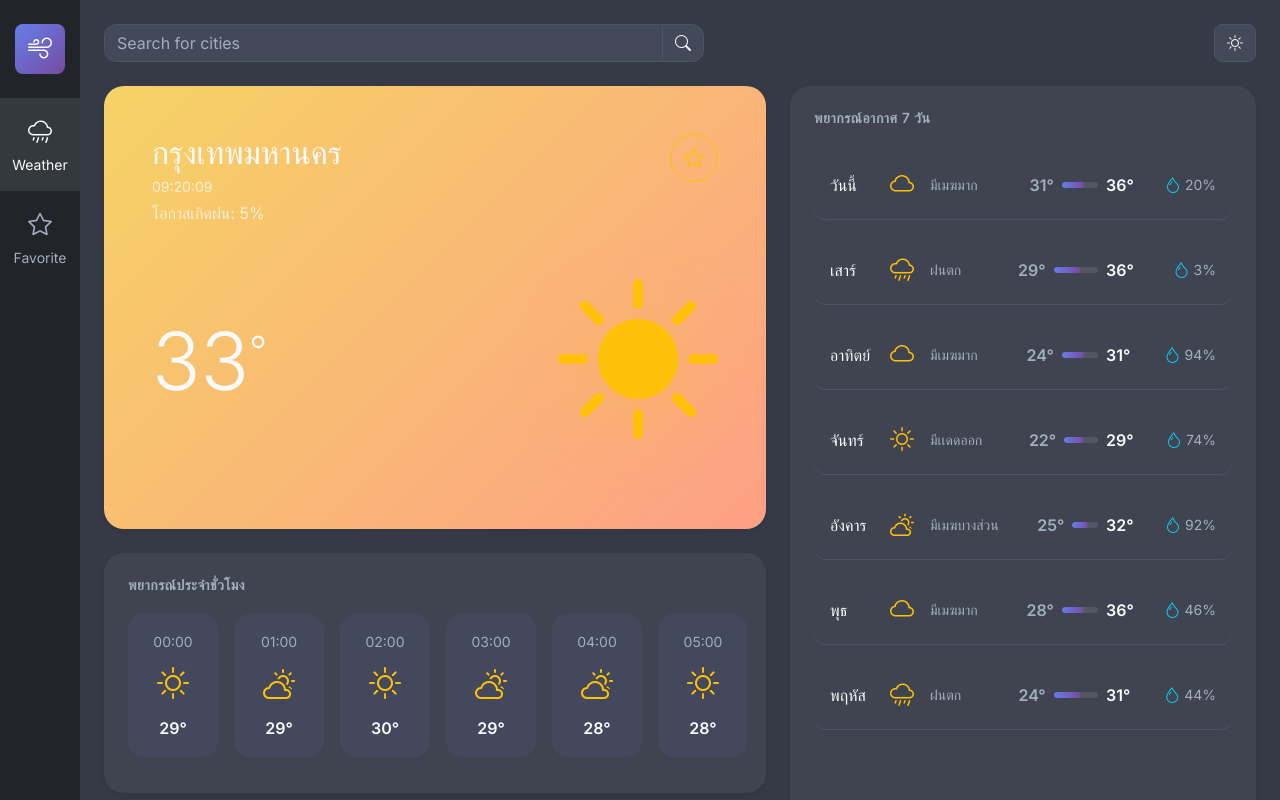
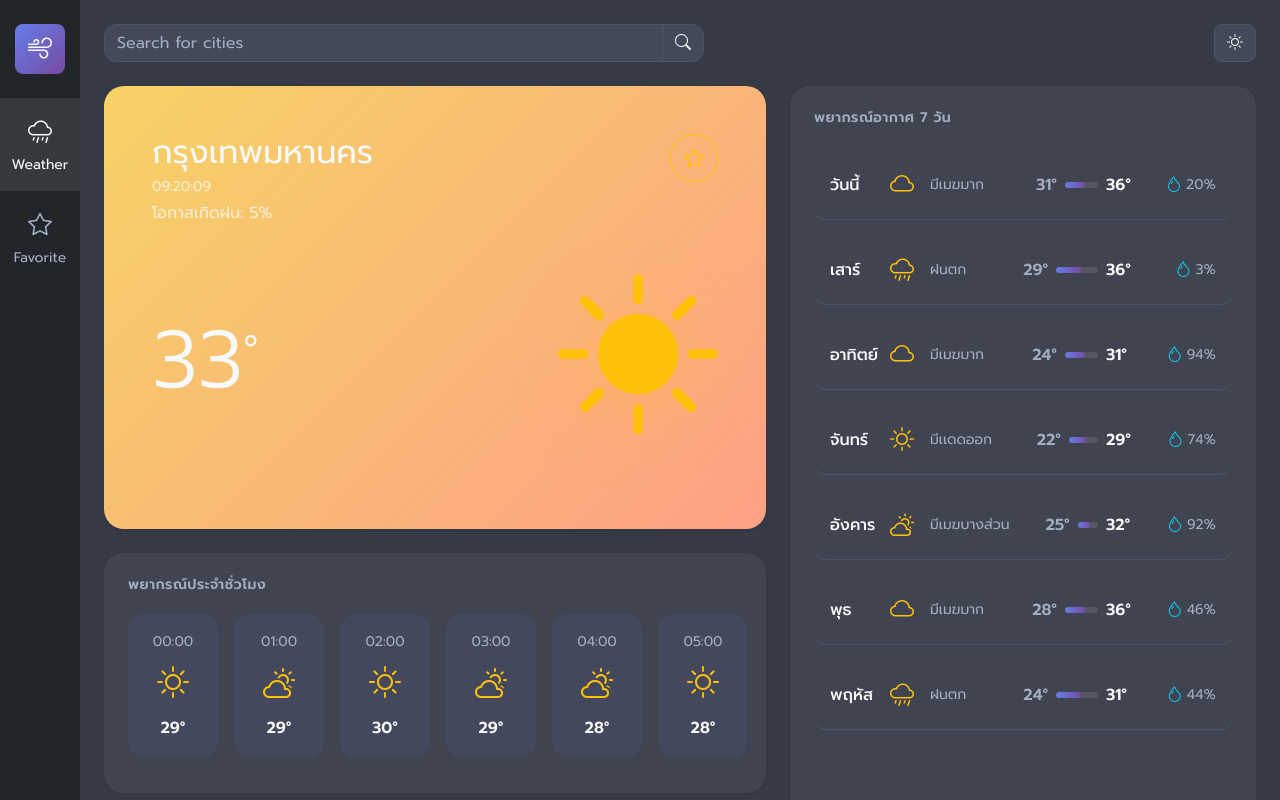
Before and after one commit to fair1998/weather-web, a plain HTML site: page index.html in a window 1280 px wide. Shown: the top 800 px of the page. Drawn offline with nearby package versions, Linux system fonts and the light colour scheme.

Commit message:
Update font family from Inter to Prompt in HTML and CSS files

```diff
--- a/index.html
+++ b/index.html
@@ -21,7 +21,7 @@
     <link rel="preconnect" href="https://fonts.googleapis.com" />
     <link rel="preconnect" href="https://fonts.gstatic.com" crossorigin />
     <link
-      href="https://fonts.googleapis.com/css2?family=Inter:wght@300;400;500;600;700&display=swap"
+      href="https://fonts.googleapis.com/css2?family=Prompt:wght@300;400;500;600;700&display=swap"
       rel="stylesheet"
     />
 
--- a/styles.css
+++ b/styles.css
@@ -23,7 +23,7 @@
    Global Styles
    ========================================== */
 body {
-  font-family: "Inter", -apple-system, BlinkMacSystemFont, "Segoe UI", "Roboto", sans-serif;
+  font-family: "Prompt", -apple-system, BlinkMacSystemFont, "Segoe UI", "Roboto", sans-serif;
   background-color: var(--bs-body-bg);
   color: var(--bs-body-color);
   min-height: 100vh;
```
